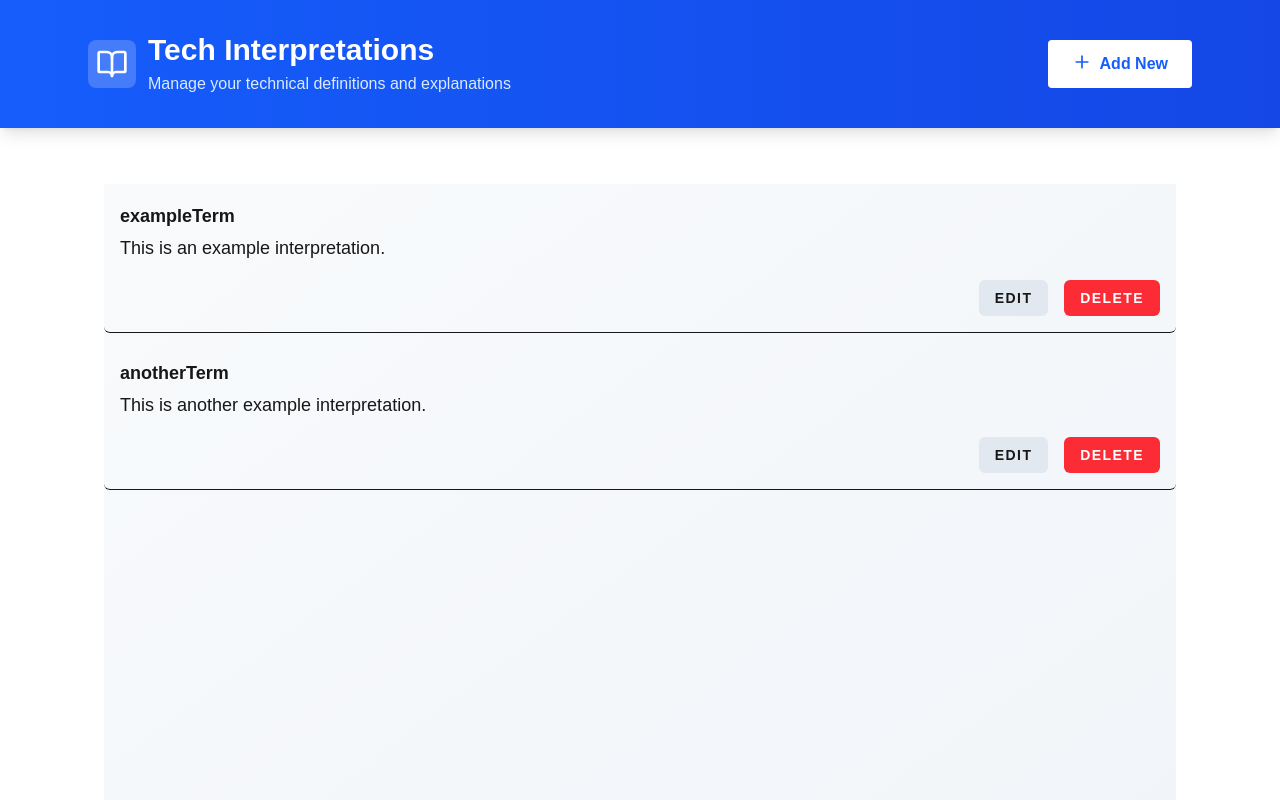
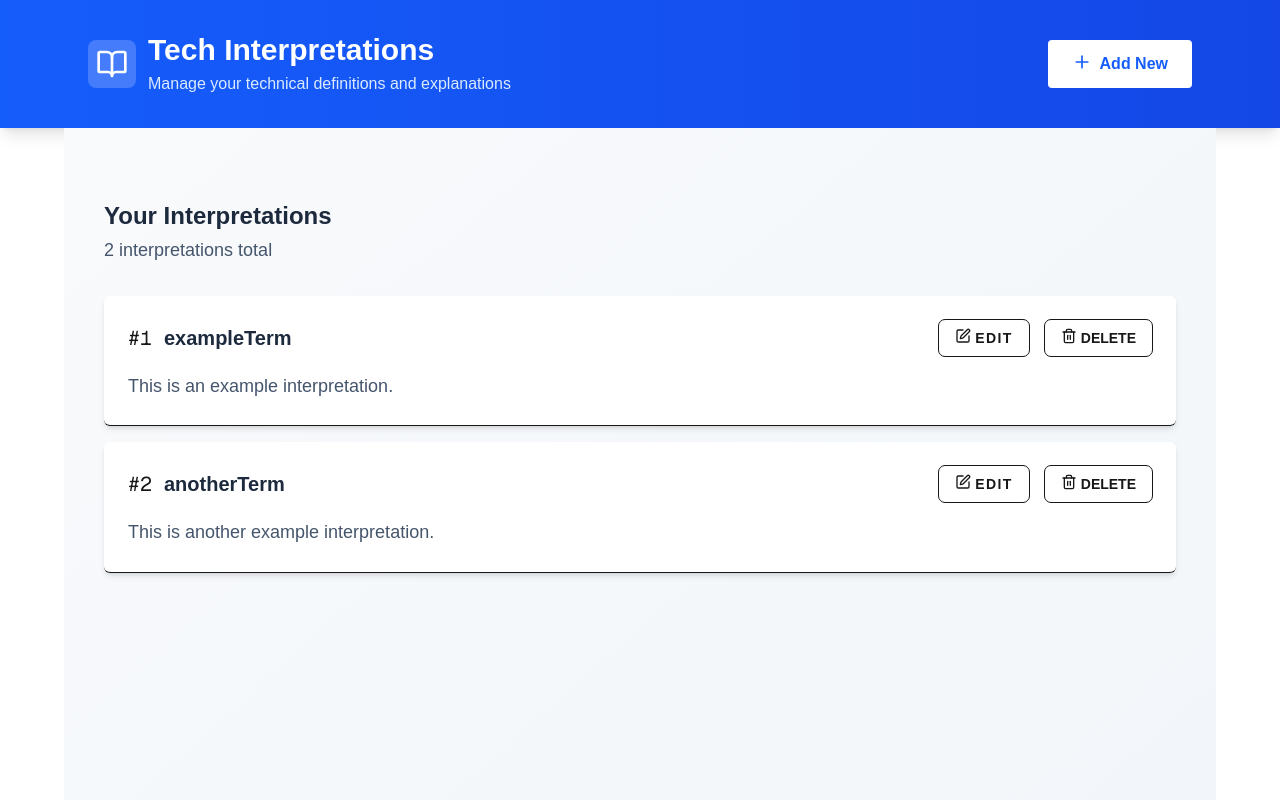
Before and after one commit to elamani-drawing/simple-nextjs-crud, a Next.js app: page / in a window 1280 px wide. Shown: the top 800 px of the page. Built offline with nearby package versions, Linux system fonts and the light colour scheme.

Commit message:
[EDIT] - homepage design

```diff
--- a/app/layout.tsx
+++ b/app/layout.tsx
@@ -46,7 +46,7 @@ export default function RootLayout({
           </div>
         </div>
 
-      <div className="max-w-6xl mx-auto px-6 py-8">
+      <div className="max-w-6xl mx-auto px-6 py-8 bg-gradient-to-br from-slate-50 to-slate-100">
         <main className="p-4 text-lg"> {children}</main>
       </div>
       </body>
--- a/app/page.tsx
+++ b/app/page.tsx
@@ -1,4 +1,5 @@
-'use client' ;
+'use client';
+import { Badge, Edit, Trash2 } from "lucide-react";
 import Link from "next/link";
 import { useEffect, useState } from "react";
 
@@ -54,27 +55,48 @@ export default function Home() {
       {error && <p className="py-4 text-red-500 ">{error}</p>}
       {isLoading ? (<p className="py-4">Loading interpretations...</p>
       ) : interpretations?.length > 0 ? (
-       <div className="min-h-screen bg-gradient-to-br from-slate-50 to-slate-100">
-          {
-            interpretations?.map(interpretation => (
-              <div key={interpretation.term} className="p-4 my-2 rounded-md border-b leading-8">
-                <div className="font-bold">{interpretation.term}</div>
-                <div>
-                  {interpretation.interpretation}
+        <div>
+          <div className="py-6">
+            <div className="flex items-center justify-between">
+              <div>
+                <h2 className="text-2xl font-bold text-slate-800">Your Interpretations</h2>
+                <p className="text-slate-600 mt-1">
+                  {interpretations.length} {interpretations.length === 1 ? "interpretation" : "interpretations"} total
+                </p>
+              </div>
+            </div>
+          </div>
+          <div className="min-h-screen ">
+            {
+              interpretations?.map((interpretation, index) => (
+                <div key={interpretation.term} className="p-4 my-2 rounded-md border-b leading-8 bg-white shadow-md rounded-lg p-6 mb-4">
+                  <div className="card-header flex justify-between items-center">
+                  <div className="flex justify-items-center content-center gap-3 ">
+                    <span className="text-size-200 text-xl font-mono ">
+                      #{index + 1}
+                    </span>
+                    <div className="text-xl font-bold text-slate-800 truncate">{interpretation.term}</div>
+                  </div>
+                  <div className="flex gap-4 ">
+                    <Link className="flex justify-between hover:bg-blue-50 border-solid outline-1 hover:outline-2 hover:text-blue-600 px-4 py-2 rounded-md uppercase text-sm font-bold tracking-widest" href={`/edit/${interpretation.term}`}>
+                      <Edit className="h-4 w-4 mr-1" />Edit
+                    </Link>
+                    <button className="flex justify-between hover:bg-red-50 border-solid outline-1 hover:outline-2 hover:text-red-600 px-4 py-2 rounded-md uppercase text-sm font-bold  cursor-pointer" onClick={() => handleDeleteInterpretation(interpretation.term)}>
+                      <Trash2 className="h-4 w-4 mr-1" />Delete
+                    </button>
+                  </div>
+                  </div>
+                  <div className="text-slate-600 leading-relaxed mt-4">
+                    {interpretation.interpretation}
+                  </div>
                 </div>
-                <div className="flex gap-4 mt-4 justify-end">
-                  <Link className="bg-slate-200 px-4 py-2 rounded-md uppercase text-sm font-bold tracking-widest" href={`/edit/${interpretation.term}`}>Edit</Link>
-                  <button className="bg-red-500 text-white px-4 py-2 rounded-md uppercase text-sm font-bold tracking-widest cursor-pointer" onClick={() => handleDeleteInterpretation(interpretation.term)}>
-                    Delete
-                  </button>
-                </div>
-              </div>
 
-            ))
-          }
+              ))
+            }
+          </div>
         </div>
       ) : (
-        <p>No interpretation found</p>
+        <h3 className="text-lg font-semibold text-slate-600 mb-2">No interpretations found</h3>
       )
       }
     </div>
```
